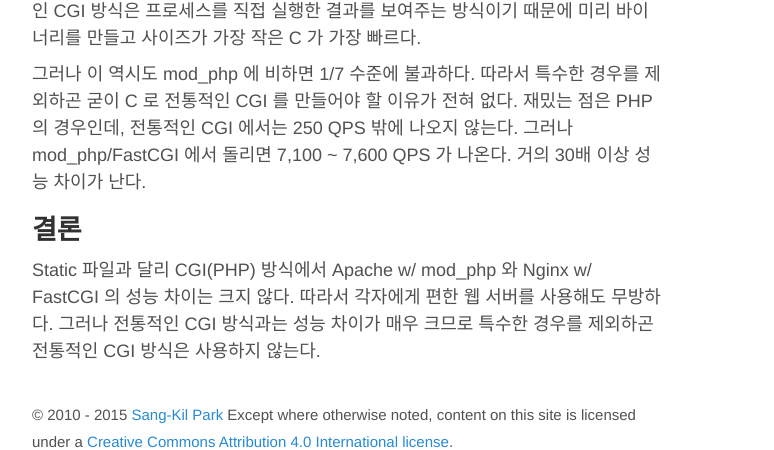
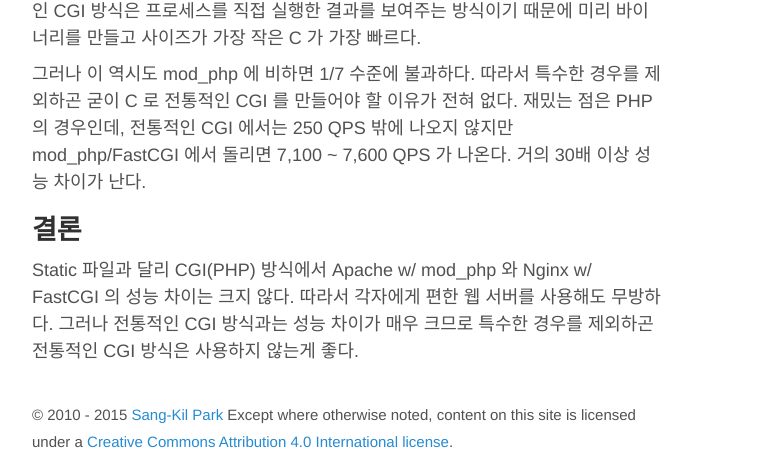
Before and after one commit to Umaigenomu/likejazz.github.io, a Jekyll site: the page built from _posts/2015-12-21-apache-nginx-perf-comparison.md, in a window 1280 px wide and 900 px high, scrolled down 4358 px. Shown: the part 409-859 px from the top of the window, without its empty margins (293-1067 px from the left). Built offline with Jekyll 4.4.1, drawn with Linux system fonts in a browser that asks for light colours; some of the changed text lies outside the part shown.

Commit message:
Publishing

```diff
--- a/_posts/2015-12-21-cgi-performance.md
+++ b/_posts/2015-12-21-apache-nginx-perf-comparison.md
@@ -187,8 +187,8 @@ EOF
 
 예상했듯이 C 가 가장 빠르고 그 다음 C++ > Bash > PHP > Python 순이다. 전통적인 CGI 방식은 프로세스를 직접 실행한 결과를 보여주는 방식이기 때문에 미리 바이너리를 만들고 사이즈가 가장 작은 C 가 가장 빠르다.
 
-그러나 이 역시도 mod_php 에 비하면 1/7 수준에 불과하다. 따라서 특수한 경우를 제외하곤 굳이 C 로 전통적인 CGI 를 만들어야 할 이유가 전혀 없다. 재밌는 점은 PHP 의 경우인데, 전통적인 CGI 에서는 250 QPS 밖에 나오지 않는다. 그러나 mod_php/FastCGI 에서 돌리면 7,100 ~ 7,600 QPS 가 나온다. 거의 30배 이상 성능 차이가 난다.
+그러나 이 역시도 mod_php 에 비하면 1/7 수준에 불과하다. 따라서 특수한 경우를 제외하곤 굳이 C 로 전통적인 CGI 를 만들어야 할 이유가 전혀 없다. 재밌는 점은 PHP 의 경우인데, 전통적인 CGI 에서는 250 QPS 밖에 나오지 않지만 mod_php/FastCGI 에서 돌리면 7,100 ~ 7,600 QPS 가 나온다. 거의 30배 이상 성능 차이가 난다.
 
 ## 결론
 
-Static 파일과 달리 CGI(PHP) 방식에서 Apache w/ mod_php 와 Nginx w/ FastCGI 의 성능 차이는 크지 않다. 따라서 각자에게 편한 웹 서버를 사용해도 무방하다. 그러나 전통적인 CGI 방식과는 성능 차이가 매우 크므로 특수한 경우를 제외하곤 전통적인 CGI 방식은 사용하지 않는다.
+Static 파일과 달리 CGI(PHP) 방식에서 Apache w/ mod_php 와 Nginx w/ FastCGI 의 성능 차이는 크지 않다. 따라서 각자에게 편한 웹 서버를 사용해도 무방하다. 그러나 전통적인 CGI 방식과는 성능 차이가 매우 크므로 특수한 경우를 제외하곤 전통적인 CGI 방식은 사용하지 않는게 좋다.
```
Also changed, not shown: other parts of _posts/2015-12-21-apache-nginx-perf-comparison.md (+1 -1 lines).
